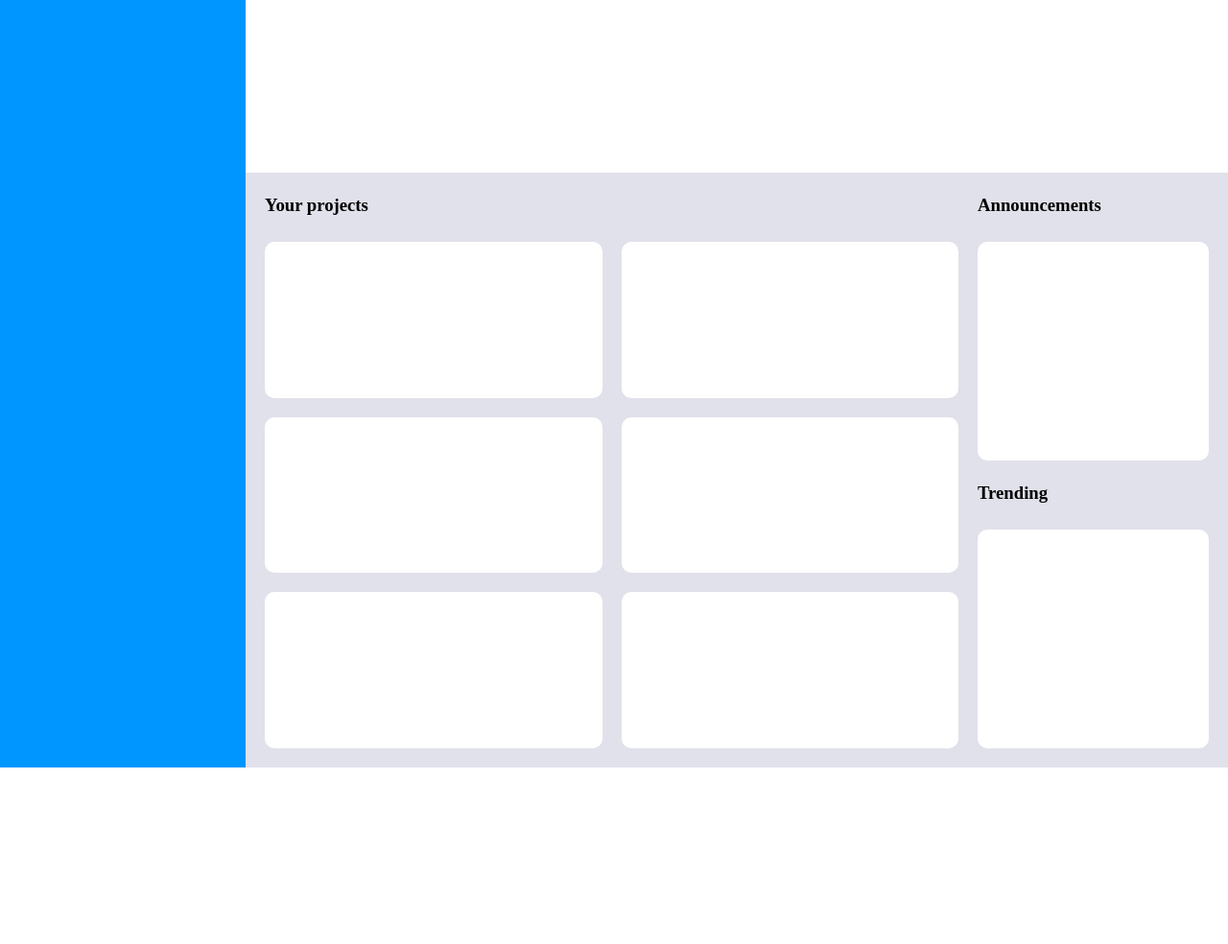
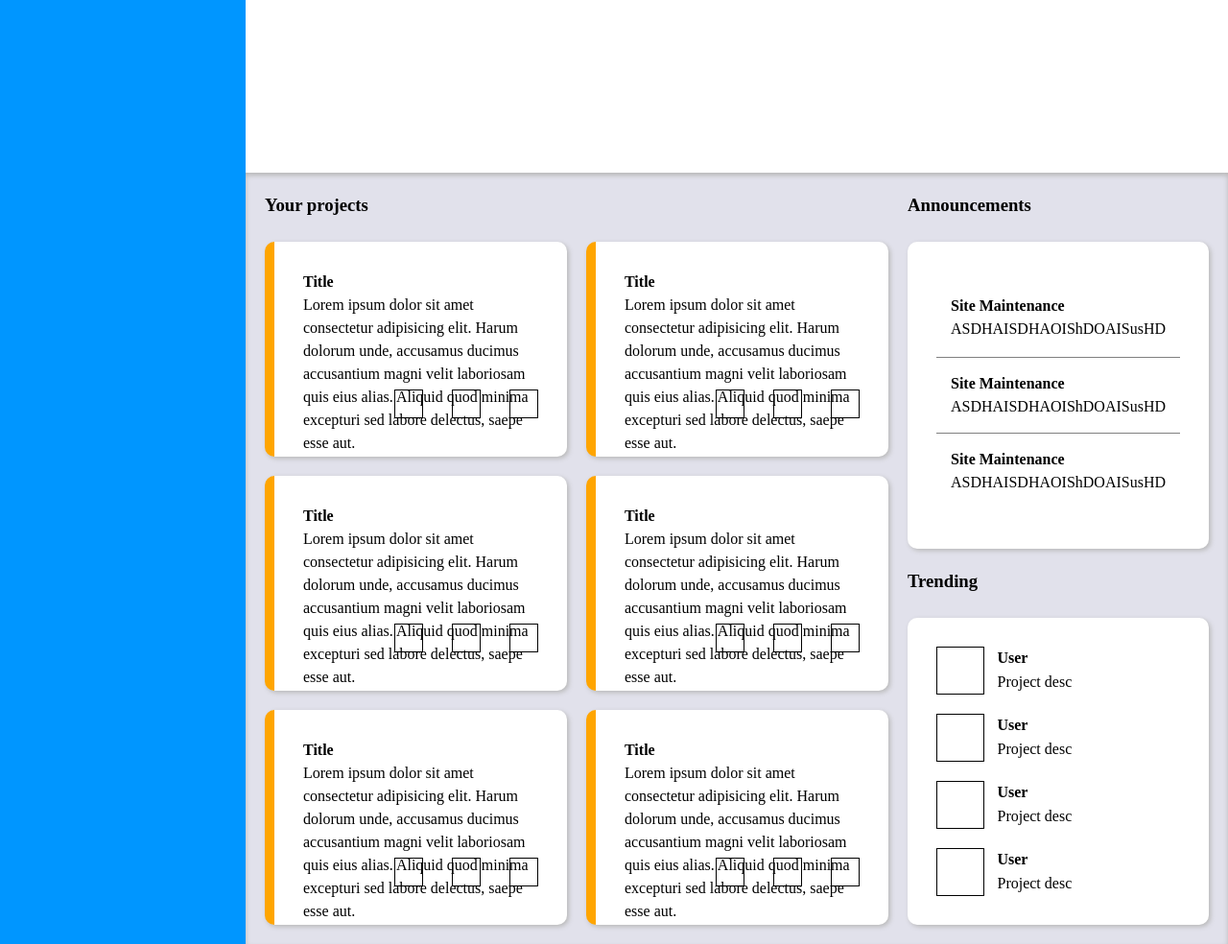
Before and after one commit to Ciclonix/Admin_Dashboard, a plain HTML site: page index.html in a window 1280 px wide. Shown: the whole page at 96% size. Before the commit the page ends 800 px from the top, so only its background shows below. Drawn offline with Linux system fonts and the light colour scheme.

Commit message:
Finish .main structure with placeholders

```diff
--- a/index.html
+++ b/index.html
@@ -12,20 +12,102 @@
     <div class="main">
       <div class="projects">
         <h3 class="title">Your projects</h3>
-        <div class="card"></div>
-        <div class="card"></div>
-        <div class="card"></div>
-        <div class="card"></div>
-        <div class="card"></div>
-        <div class="card"></div>
+        <div class="card">
+          <h4>Title</h4>
+          <p>Lorem ipsum dolor sit amet consectetur adipisicing elit. Harum dolorum unde, accusamus ducimus accusantium magni velit laboriosam quis eius alias. Aliquid quod minima excepturi sed labore delectus, saepe esse aut.</p>
+          <div class="icons">
+            <div class="dummy_icon"></div>
+            <div class="dummy_icon"></div>
+            <div class="dummy_icon"></div>
+          </div>
+        </div>
+        <div class="card">
+          <h4>Title</h4>
+          <p>Lorem ipsum dolor sit amet consectetur adipisicing elit. Harum dolorum unde, accusamus ducimus accusantium magni velit laboriosam quis eius alias. Aliquid quod minima excepturi sed labore delectus, saepe esse aut.</p>
+          <div class="icons">
+            <div class="dummy_icon"></div>
+            <div class="dummy_icon"></div>
+            <div class="dummy_icon"></div>
+          </div>
+        </div>
+        <div class="card">
+          <h4>Title</h4>
+          <p>Lorem ipsum dolor sit amet consectetur adipisicing elit. Harum dolorum unde, accusamus ducimus accusantium magni velit laboriosam quis eius alias. Aliquid quod minima excepturi sed labore delectus, saepe esse aut.</p>
+          <div class="icons">
+            <div class="dummy_icon"></div>
+            <div class="dummy_icon"></div>
+            <div class="dummy_icon"></div>
+          </div>
+        </div>
+        <div class="card">
+          <h4>Title</h4>
+          <p>Lorem ipsum dolor sit amet consectetur adipisicing elit. Harum dolorum unde, accusamus ducimus accusantium magni velit laboriosam quis eius alias. Aliquid quod minima excepturi sed labore delectus, saepe esse aut.</p>
+          <div class="icons">
+            <div class="dummy_icon"></div>
+            <div class="dummy_icon"></div>
+            <div class="dummy_icon"></div>
+          </div>
+        </div>
+        <div class="card">
+          <h4>Title</h4>
+          <p>Lorem ipsum dolor sit amet consectetur adipisicing elit. Harum dolorum unde, accusamus ducimus accusantium magni velit laboriosam quis eius alias. Aliquid quod minima excepturi sed labore delectus, saepe esse aut.</p>
+          <div class="icons">
+            <div class="dummy_icon"></div>
+            <div class="dummy_icon"></div>
+            <div class="dummy_icon"></div>
+          </div>
+        </div>
+        <div class="card">
+          <h4>Title</h4>
+          <p>Lorem ipsum dolor sit amet consectetur adipisicing elit. Harum dolorum unde, accusamus ducimus accusantium magni velit laboriosam quis eius alias. Aliquid quod minima excepturi sed labore delectus, saepe esse aut.</p>
+          <div class="icons">
+            <div class="dummy_icon"></div>
+            <div class="dummy_icon"></div>
+            <div class="dummy_icon"></div>
+          </div>
+        </div>
       </div>
-      <div class="announce">
+      <div class="announcements">
         <h3 class="title">Announcements</h3>
-        <div class="card"></div>
+        <div class="card">
+          <div>
+            <h4>Site Maintenance</h4>
+            <p>ASDHAISDHAOIShDOAISusHD</p>
+          </div>
+          <div class="middle">
+            <h4>Site Maintenance</h4>
+            <p>ASDHAISDHAOIShDOAISusHD</p>
+          </div>
+          <div>
+            <h4>Site Maintenance</h4>
+            <p>ASDHAISDHAOIShDOAISusHD</p>
+          </div>
+        </div>
       </div>
       <div class="trending">
         <h3 class="title">Trending</h3>
-        <div class="card"></div>
+        <div class="card">
+          <div class="user_trending">
+            <div class="dummy_icon"></div>
+            <h4>User</h4>
+            <p>Project desc</p>
+          </div>
+          <div class="user_trending">
+            <div class="dummy_icon"></div>
+            <h4>User</h4>
+            <p>Project desc</p>
+          </div>
+          <div class="user_trending">
+            <div class="dummy_icon"></div>
+            <h4>User</h4>
+            <p>Project desc</p>
+          </div>
+          <div class="user_trending">
+            <div class="dummy_icon"></div>
+            <h4>User</h4>
+            <p>Project desc</p>
+          </div>
+        </div>
       </div>
     </div>
   </body>
--- a/style.css
+++ b/style.css
@@ -42,6 +42,17 @@ h1, h2, h3, h4, h5, h6 {
 
 
 /* */
+:root {
+  --shadow-color: rgb(185, 185, 185);
+  --primary-color: rgb(0, 150, 255);
+  --secondary-color: orange;
+}
+
+.dummy_icon {
+  border: 1px solid;
+  flex: 0 1 auto;
+}
+
 body {
   height: 100vh;
   display: grid;
@@ -50,7 +61,7 @@ body {
 }
 
 .sidebar {
-  background-color: rgb(0, 150, 255);
+  background-color: var(--primary-color);
   grid-column: 1;
   grid-row: 1 / 3;
 }
@@ -63,6 +74,7 @@ body {
 
 .main {
   background-color: rgb(225, 225, 235);
+  box-shadow: 0px 3px 5px var(--shadow-color) inset;
   grid-column: 2;
   grid-row: 2;
   padding: 20px;
@@ -87,12 +99,70 @@ body {
 
 .card {
   background-color: white;
+  box-shadow: 2px 2px 5px var(--shadow-color);
   border-radius: 10px;
 }
 
-.announce,
+.projects .card {
+  padding: 30px;
+  border-left: 10px solid var(--secondary-color);
+}
+
+.projects .card p {
+  height: 100px;
+}
+
+.projects .icons {
+  display: flex;
+  justify-content: flex-end;
+  gap: 30px;
+}
+
+.icons .dummy_icon {
+  height: 30px;
+  width: 30px;
+}
+
+.announcements,
 .trending {
   display: grid;
   grid-template-rows: 2rem 1fr;
   gap: 20px;
 }
+
+.announcements .card {
+  padding: 40px 30px;
+  display: grid;
+  grid-template-rows: repeat(3, 1fr);
+}
+
+.announcements .card div {
+  padding: 15px;
+}
+
+.middle {
+  border-top: 1px solid gray;
+  border-bottom: 1px solid gray;
+}
+
+.trending .card {
+  padding: 20px 30px;
+  display: grid;
+  grid-template-rows: repeat(4, 1fr);
+  align-items: center;
+}
+
+.trending .dummy_icon {
+  height: 50px;
+  width: 50px;
+}
+
+.user_trending {
+  display: grid;
+  grid-template-columns: 1fr 3fr;
+  grid-template-rows: 1fr 1fr;
+}
+
+.user_trending .dummy_icon {
+  grid-row: 1 / 3;
+}
```
